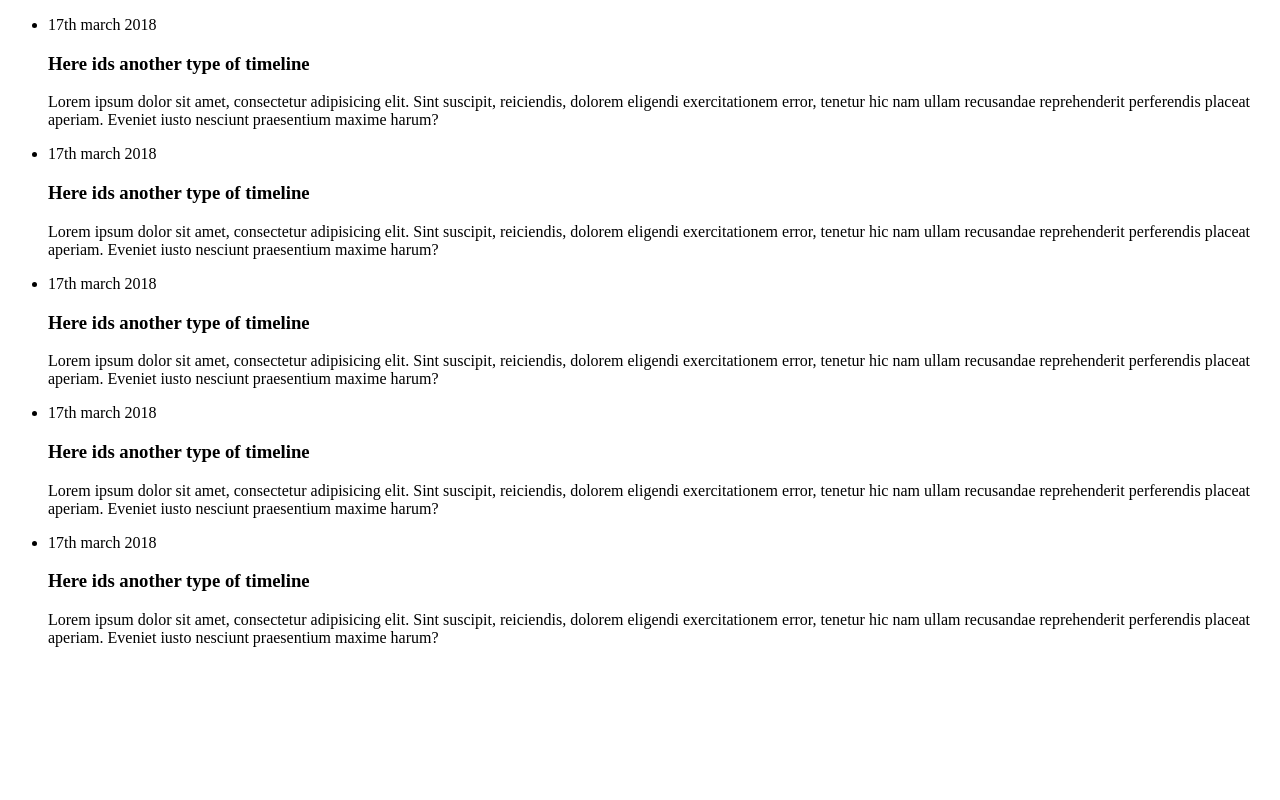
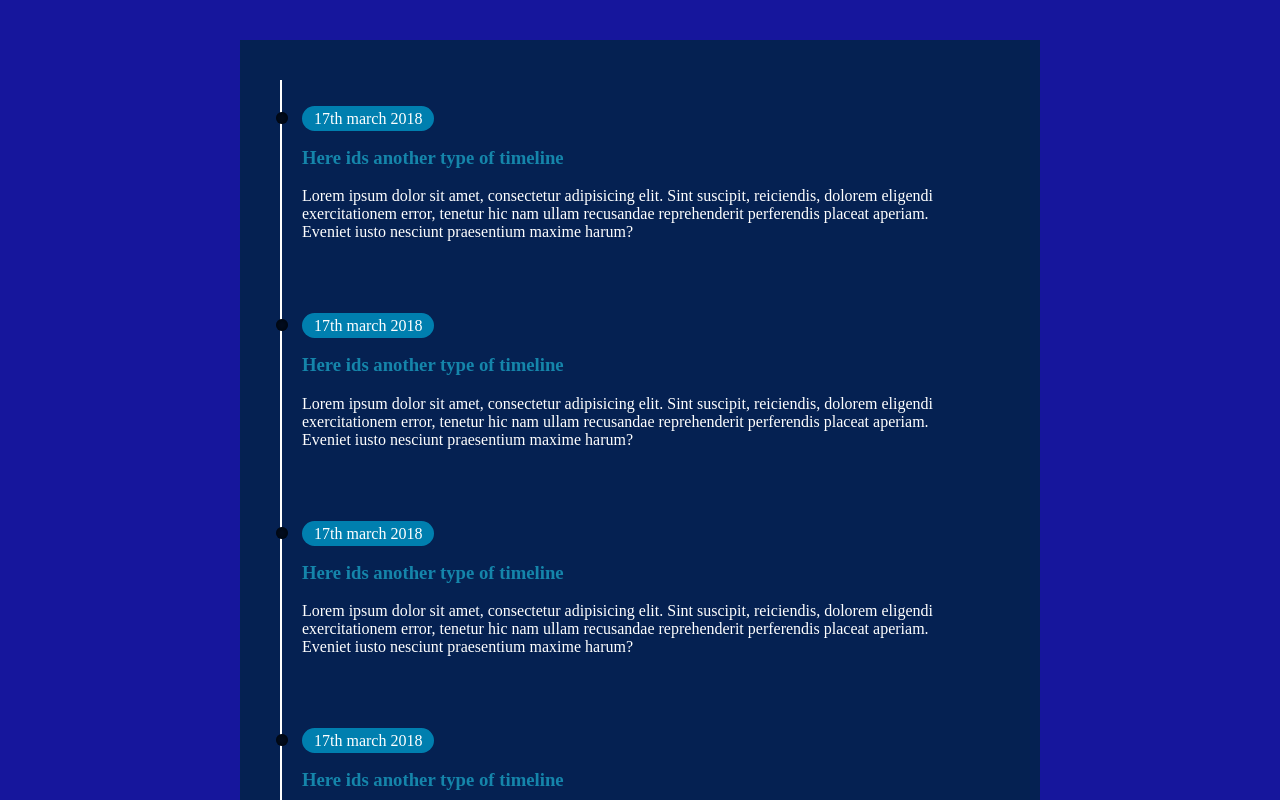
Before and after one commit to deepali2033/web-page-designing, a plain HTML site: page time-line/time-line1/timelline1.html in a window 1280 px wide. Shown: the top 800 px of the page. Drawn offline with Linux system fonts and the light colour scheme.

Commit message:
changes in html

```diff
--- a/time-line/time-line1/timeline1.css
+++ b/time-line/time-line1/timeline1.css
@@ -1,48 +1,94 @@
-body{
+body
+{
+    margin: 0;
+    padding: 0;
+    background-color: rgb(22, 22, 156);
 
-    margin-left: 30px;
-    padding: 0px;
-    background-color: rgb(4, 4, 47);
-    display: flex;
-    justify-content: center;
-    align-items: center;
 }
 .box{
-  width: 500px;
-  border-left:2px solid black;
+  width: 800px;
+  margin: 40px auto 0;
+  padding: 40px;
+  background-color: #052152;
+  box-sizing: border-box;
+  }
+  .box ul{
+    margin: 0;
+    padding: 0px;
+    border-left: 2px solid white;
+  }
+  .box ul li{
+    list-style: none;
+  }
+  .box ul li .item{
+    position: relative;
+    padding: 30px 20px;
+
+  }
+  .box ul li .item:hover{
+    background-color: #041940;
+  }
+  .box ul li .item:before{
+    content: '';
+    position: absolute;
+    top: 32px;
+    left: -6px;
+    width: 12px;
+    height: 12px;
+    background: #021434;
+    border-radius: 50%;
+    box-shadow: inset 0 0 10px rgba(0,0,0,1);
+}
+.box ul li .item:after
+{
+    content: '';
+    position: absolute;
+    top: 32px;
+    left: -6px;
+    width: 12px;
+    height: 12px;
+    background: #ff0;
+    border-radius: 50%;
+    box-shadow: inset 0 0 10px rgba(255,255,0,1);
+    opacity: 0;
+}
+.box ul li .item:hover::after{
+  animation: animate .5s linear infinite;
+}
+.box ul li .item span{
+	padding: 4px 12px;
+	background: #007faf;
+	border-radius: 15px;
+	color: #fff;
+}
+.box ul li .item:hover span{
+	background: #e91e63;}
+
+.box ul li .item h3{
+
+  color:#1585aa;
+
+  }
 
 
+.box ul li .item:hover h3{
+  color: rgb(41, 169, 41);
 }
-.main{
-
+.box ul .item p{
+  color: #fff;
 }
-span{
-  background-color: rgb(29, 129, 229);
-  color: aliceblue;
-  display: block;
-  width: 130px;
-  border-radius: 10px;
-  padding-left: 10px;
-
+@keyframes animate
+{
+	0%
+	{
+		opacity: 0;
+	}
+	50%
+	{
+        opacity: 1;
+	}
+	100%
+	{
+		opacity: 0;
+	}
 }
-h3{
-  color:rgb(29, 129, 229) ;
-  }
-p{
-  color: aliceblue;
-}
-ul li{
-  list-style: none;
-}
-
-
- .main:hover{
-  background-color: rgb(12, 12, 37);
-  padding: 20px;
-}
-span:hover{
-  background-color: blueviolet;
-}
-h3:hover{
-  color: yellow;
-}
--- a/time-line/time-line1/timelline1.html
+++ b/time-line/time-line1/timelline1.html
@@ -4,13 +4,13 @@
     <meta charset="UTF-8">
     <meta name="viewport" content="width=device-width, initial-scale=1.0">
     <title>Document</title>
-    <link rel="stylesheet" href="styl4.css">
+    <link rel="stylesheet" href="timeline1.css">
 </head>
 <body>
    <div class="box">
      <ul>
         <li>
-            <div class="main">
+            <div class="item">
                 <span>17th march 2018</span>
                 <h3>Here ids another type of timeline</h3>
                 <p>Lorem ipsum dolor sit amet, consectetur adipisicing elit.
@@ -20,7 +20,7 @@
             </div>
         </li>
         <li>
-            <div  class="main">
+            <div  class="item">
                 <span>17th march 2018</span>
                 <h3>Here ids another type of timeline</h3>
                 <p>Lorem ipsum dolor sit amet, consectetur adipisicing elit.
@@ -30,7 +30,7 @@
             </div>
         </li>
         <li>
-            <div  class="main">
+            <div  class="item">
                 <span>17th march 2018</span>
                 <h3>Here ids another type of timeline</h3>
                 <p>Lorem ipsum dolor sit amet, consectetur adipisicing elit.
@@ -40,7 +40,7 @@
             </div>
         </li>
         <li>
-            <div  class="main">
+            <div  class="item">
                 <span>17th march 2018</span>
                 <h3>Here ids another type of timeline</h3>
                 <p>Lorem ipsum dolor sit amet, consectetur adipisicing elit.
@@ -50,7 +50,7 @@
             </div>
         </li>
         <li>
-            <div  class="main">
+            <div  class="item">
                 <span>17th march 2018</span>
                 <h3>Here ids another type of timeline</h3>
                 <p>Lorem ipsum dolor sit amet, consectetur adipisicing elit.
```
